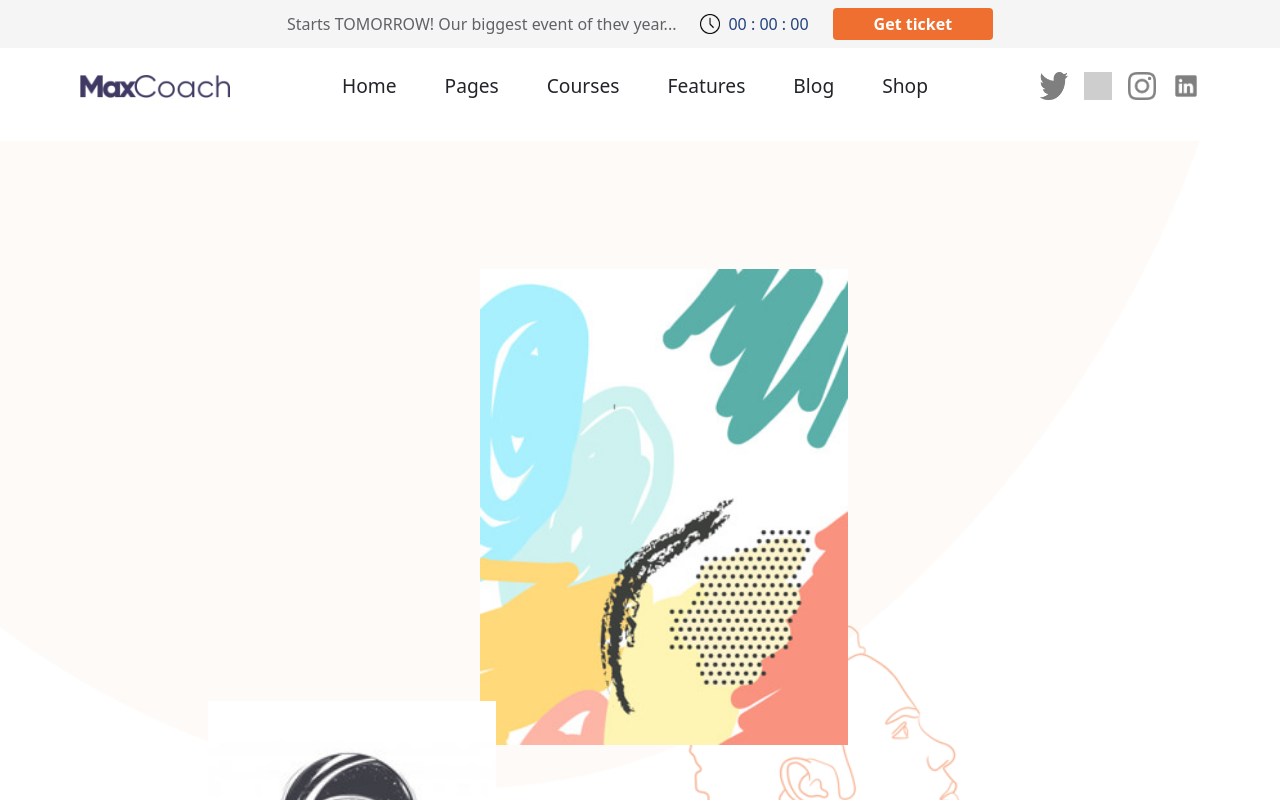
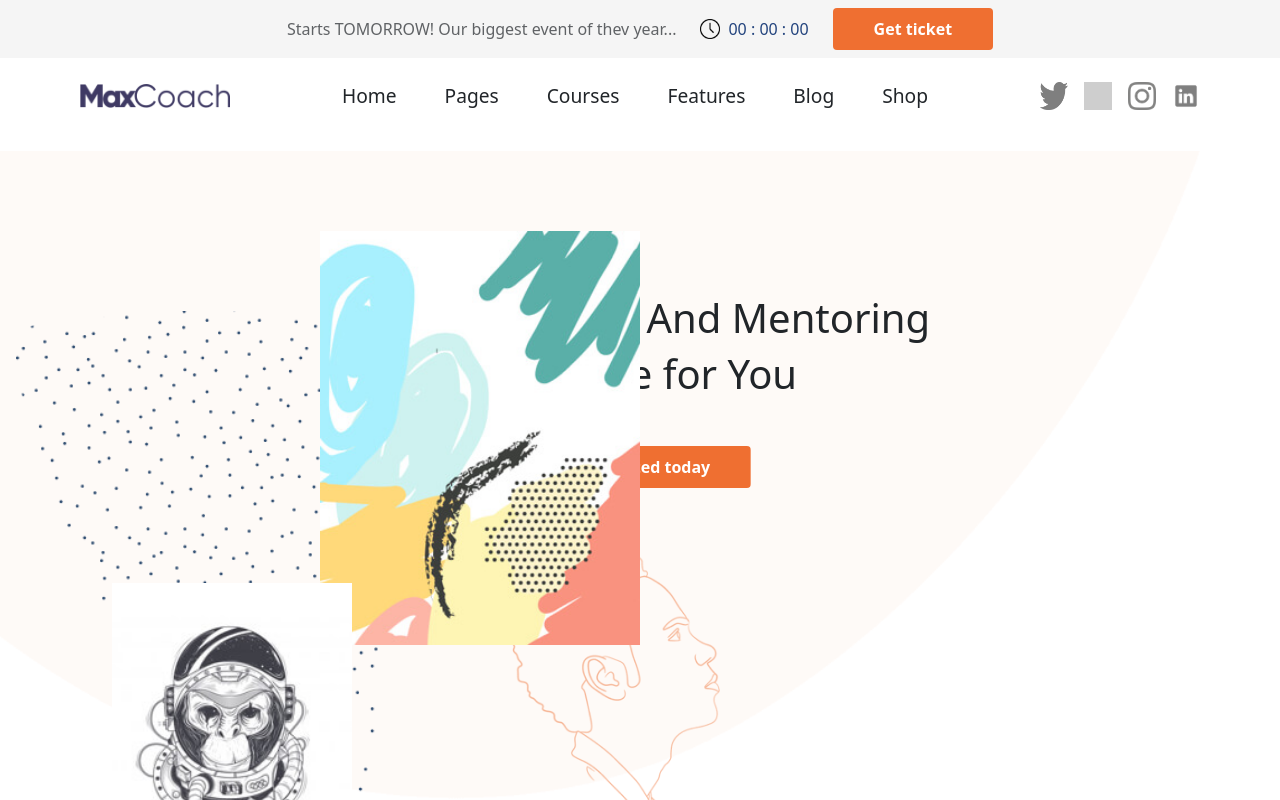
Before and after one commit to LBusnelli27/proj-html-vuejs, a Vue app: page / in a window 1280 px wide. Shown: the top 800 px of the page. Built offline with nearby package versions, Linux system fonts and the light colour scheme; grey boxes are pictures that could not be loaded.

Commit message:
central part hero + refasctor left side

```diff
--- /dev/null
+++ b/src/assets/scss/style.scss
@@ -0,0 +1,12 @@
+.my-center-a-div {
+    position: absolute;
+    top: 50%;
+    left: 50%;
+    transform: translate(-50%, -50%);
+}
+.my-btn-orange {
+    padding: .5rem 2.5rem;
+    font-weight: 600;
+    background-color: #ef6f31;
+    color: white;
+}
--- a/src/components/Header.vue
+++ b/src/components/Header.vue
@@ -7,7 +7,7 @@
           <p class="m-0">00 : 00 : 00</p>
         </div>
 
-        <button class="btn">Get ticket</button>
+        <button class="my-btn-orange btn">Get ticket</button>
     </section>
 
     <section>
@@ -69,17 +69,13 @@ export default {
 </script>
 
 <style lang="scss" scoped>
+@import "../assets/scss/style.scss";
+
   .my-top-nav{
     background-color: #f5f5f5;
     p {
       font-weight: 200;
       opacity: .7;
-    }
-    button {
-      padding: .2rem 2.5rem;
-      font-weight: 600;
-      background-color: #ef6f31;
-      color: white;
     }
     .my-clock-header {
       color:#22437d;
--- a/src/components/Main.vue
+++ b/src/components/Main.vue
@@ -1,12 +1,17 @@
 <template>
   <div>
-    <section class="d-flex justify-content-between">
+    <section class="my-hero d-flex justify-content-between position-relative">
       <div class="position-relative">
         <img class="my-beige-shape-1 position-absolute" :src="require('../assets/images/artist-shape-02.png')" alt="">
-        <img class="my-hero-image-1 position-absolute" :src="require('../assets/images/artist-hero-image-01.jpg')" alt="">
+        <img class="my-blu-points-hero position-absolute" :src="require('../assets/images/artist-shape-03.png')" alt="">
         <img class="my-orange-person-hero position-absolute" :src="require('../assets/images/artist-hero-image-03.png')" alt="">
         <img class="my-hero-image-1 position-absolute" :src="require('../assets/images/artist-hero-image-01.jpg')" alt="">
         <img class="my-hero-image-2 position-absolute" :src="require('../assets/images/artist-hero-image-02.jpg')" alt="">
+      </div>
+      <div class="my-center-a-div text-center">
+        <h1>Artist Coaching And Mentoring</h1>
+        <h1 class="mb-5">Might Be for You</h1>
+        <button class="my-btn-orange btn">Get started today</button>
       </div>
       <div></div>
     </section>
@@ -20,29 +25,33 @@ export default {
 </script>
 
 <style>
+@import "../assets/scss/style.scss";
+  .my-hero {
+    height: 60vh;
+  }
   .my-beige-shape-1 {
     width: 75rem;
   }
   .my-blu-points-hero {
     top: 10rem;
-    left: 3rem;
-    width: 30rem;
+    left: 1rem;
+    width: 23rem;
   }
   .my-orange-person-hero {
-    top: 30rem;
-    left: 43rem;
-    width: 17rem;
+    top: 25rem;
+    left: 32rem;
+    width: 13rem;
   }
   .my-hero-image-1 {
     z-index: 2;
-    left: 13rem;
-    top: 35rem;
-    width: 18rem;
+    left: 7rem;
+    top: 27rem;
+    width: 15rem;
   }
   .my-hero-image-2 {
     z-index: 1;
-    left: 30rem;
-    top: 8rem;
-    width: 23rem;
+    left: 20rem;
+    top: 5rem;
+    width: 20rem;
   }
 </style>
```
